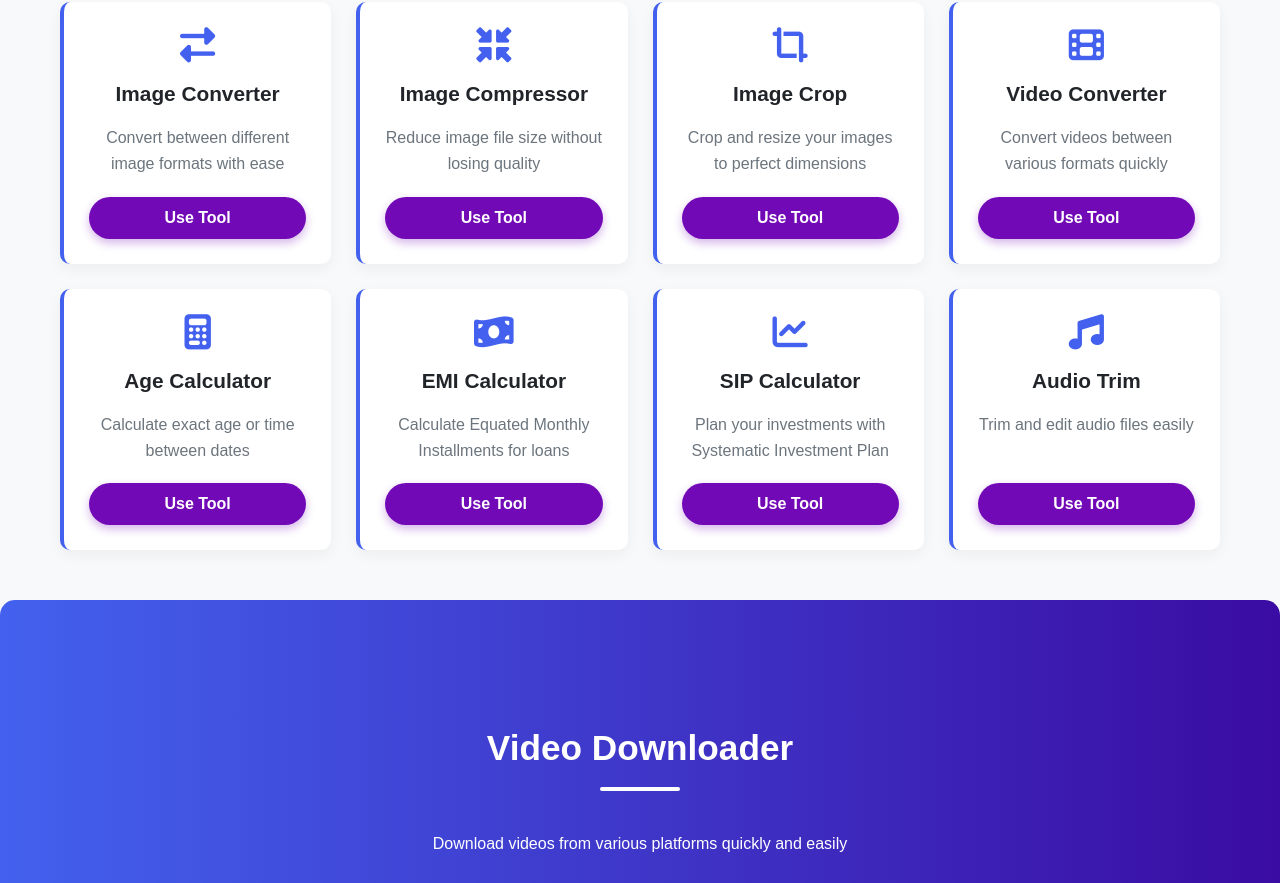
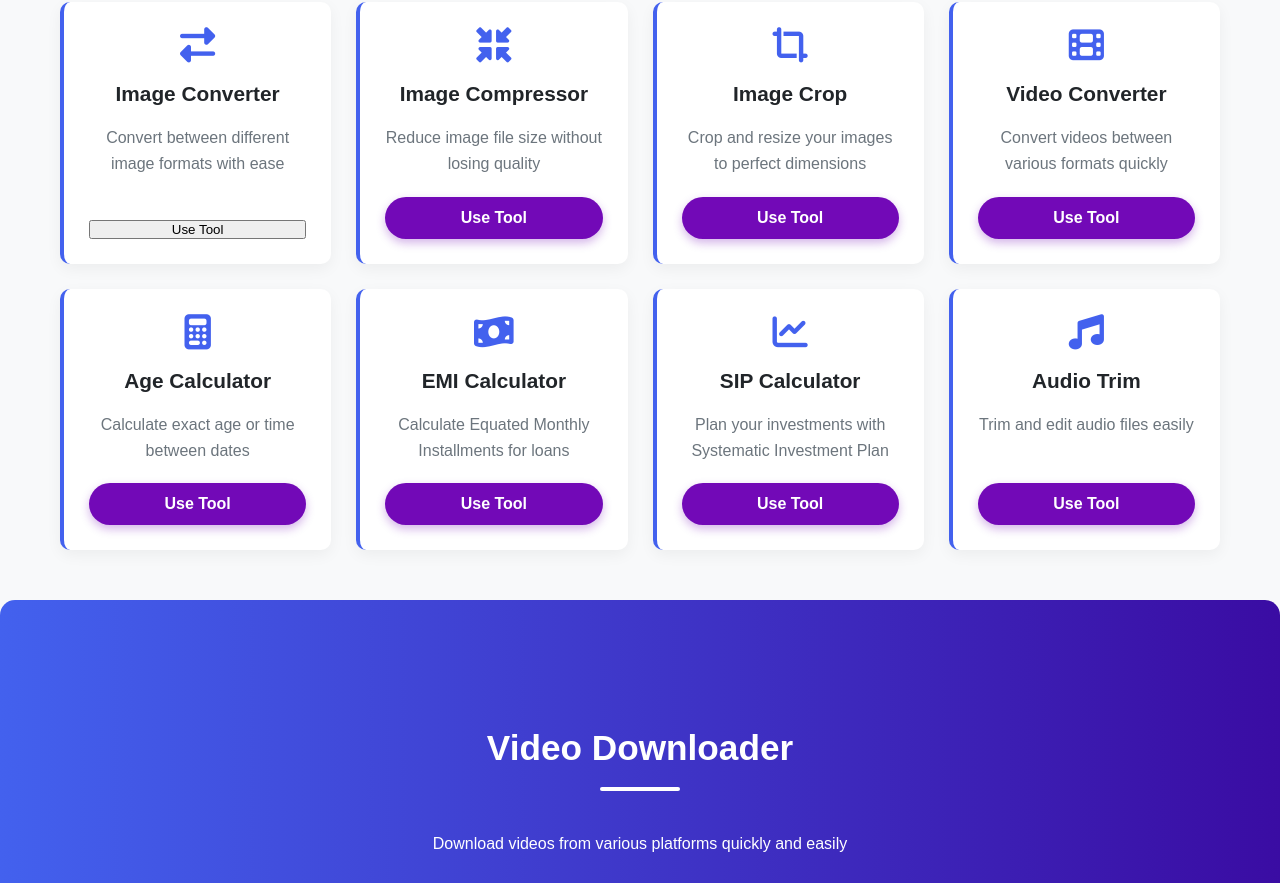
Before and after one commit to toolfacepro-cyber/toolface, a plain HTML site: page index.html in a window 1280 px wide. Shown: the part 1317-2200 px from the top of the page. Drawn offline with Linux system fonts and the light colour scheme.

Commit message:
Update index.html

```diff
--- a/index.html
+++ b/index.html
@@ -747,7 +747,7 @@
                 <i class="fas fa-exchange-alt"></i>
                 <h3>Image Converter</h3>
                 <p>Convert between different image formats with ease</p>
-                <button class="btn">Use Tool</button>
+                <button class="image-converter.html">Use Tool</button>
             </div>
 
             <!-- Tool 2 -->
```
